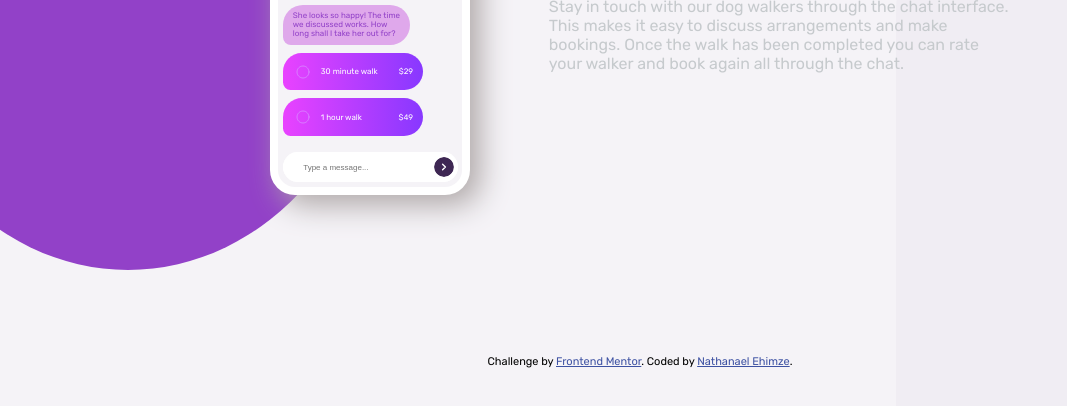
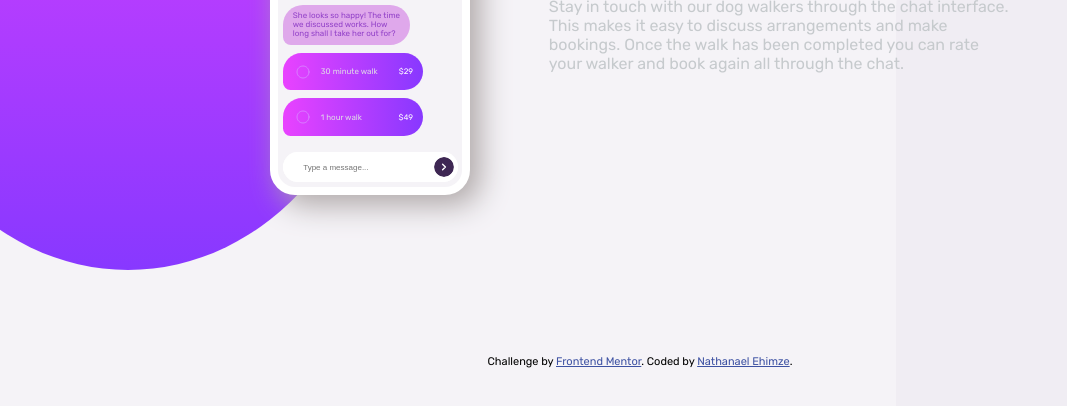
Before and after one commit to ehimze007/chat-app-css-illustration, a plain HTML site: page index.html in a window 1280 px wide. Shown: the part 330-736 px from the top of the page, without its empty margins (0-1067 px from the left). Drawn offline with Linux system fonts and the light colour scheme.

Commit message:
Update to UI

```diff
--- a/index.html
+++ b/index.html
@@ -89,7 +89,7 @@
                   alt="circle-icon"
                   class="circle-icon"
                 />
-                <p class="autresponse-margin">30 minute walk</p>
+                <p class="autoresponse-text">30 minute walk</p>
               </div>
               <p class="amount">$29</p>
             </div>
@@ -101,7 +101,7 @@
                   alt="circle-icon"
                   class="circle-icon"
                 />
-                <p class="autresponse-margin">1 hour walk</p>
+                <p class="autoresponse-text">1 hour walk</p>
               </div>
               <p class="amount">$49</p>
             </div>
--- a/styles.css
+++ b/styles.css
@@ -10,7 +10,6 @@ body {
   background-color: hsl(270, 20%, 96%);
   font-family: "Rubik";
   font-size: 8px;
-  /* height: 100vh; */
 }
 main {
   padding-top: 10vh;
@@ -20,7 +19,11 @@ main {
   top: 0px;
   right: 50vw;
   z-index: -1000;
-  background-color: hsl(276, 55%, 52%);
+  background-image: linear-gradient(
+    180deg,
+    hsl(293, 100%, 63%),
+    hsl(264, 100%, 61%)
+  );
   width: 100vw;
   height: 480px;
   border-bottom-left-radius: 50%;
@@ -196,6 +199,9 @@ main {
 .automated-amount-text div p {
   margin-left: 8px;
 }
+.autoresponse-text {
+  color: hsl(270, 19%, 88%);
+}
 .circle-icon {
   width: 20px;
   height: 16px;
@@ -206,6 +212,9 @@ main {
   margin-top: 16px;
   background-color: #ffffff;
   border-radius: 25px;
+}
+input:focus {
+  outline: hsl(289, 100%, 72%);
 }
 .input-text {
   border-radius: 25px;
```
